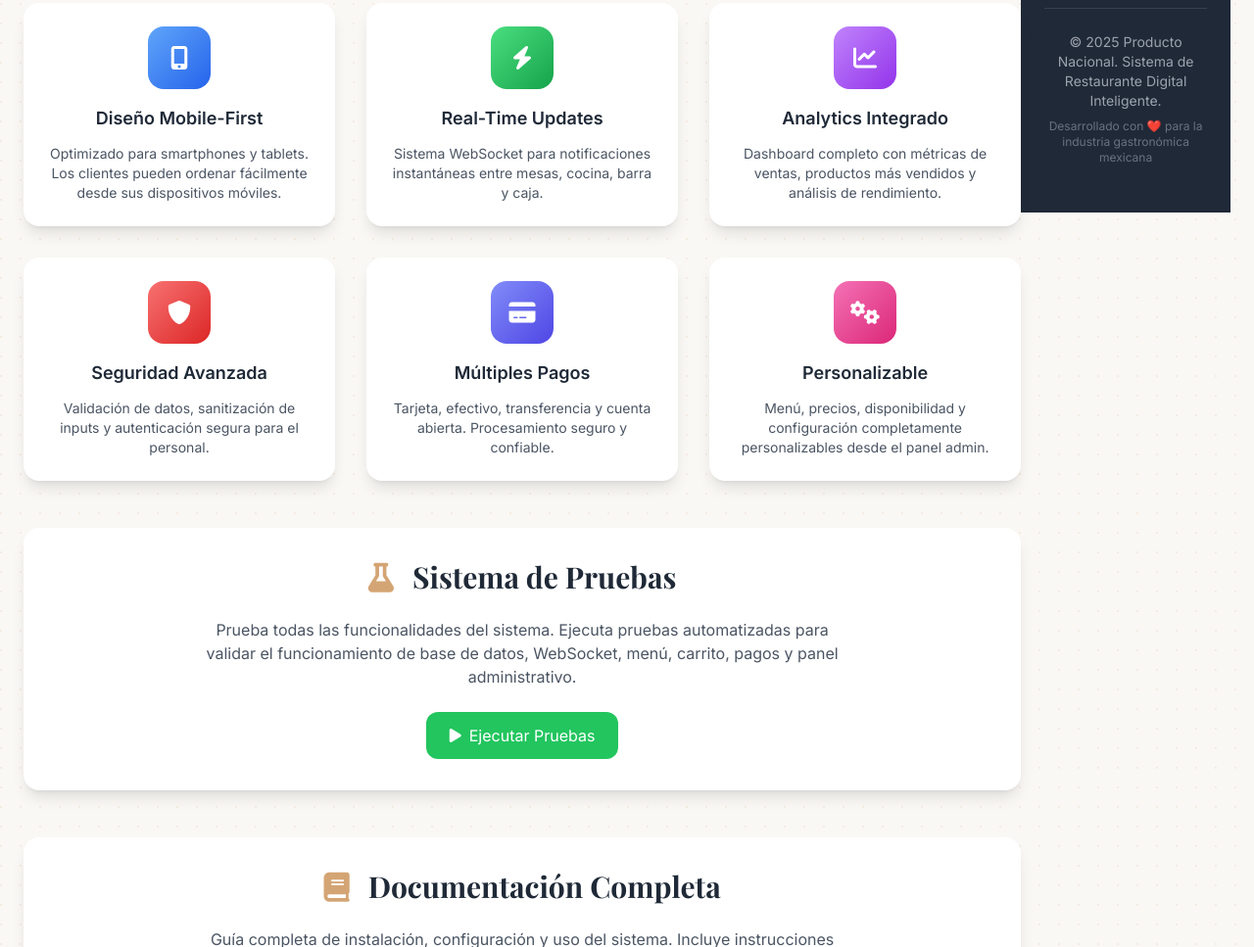
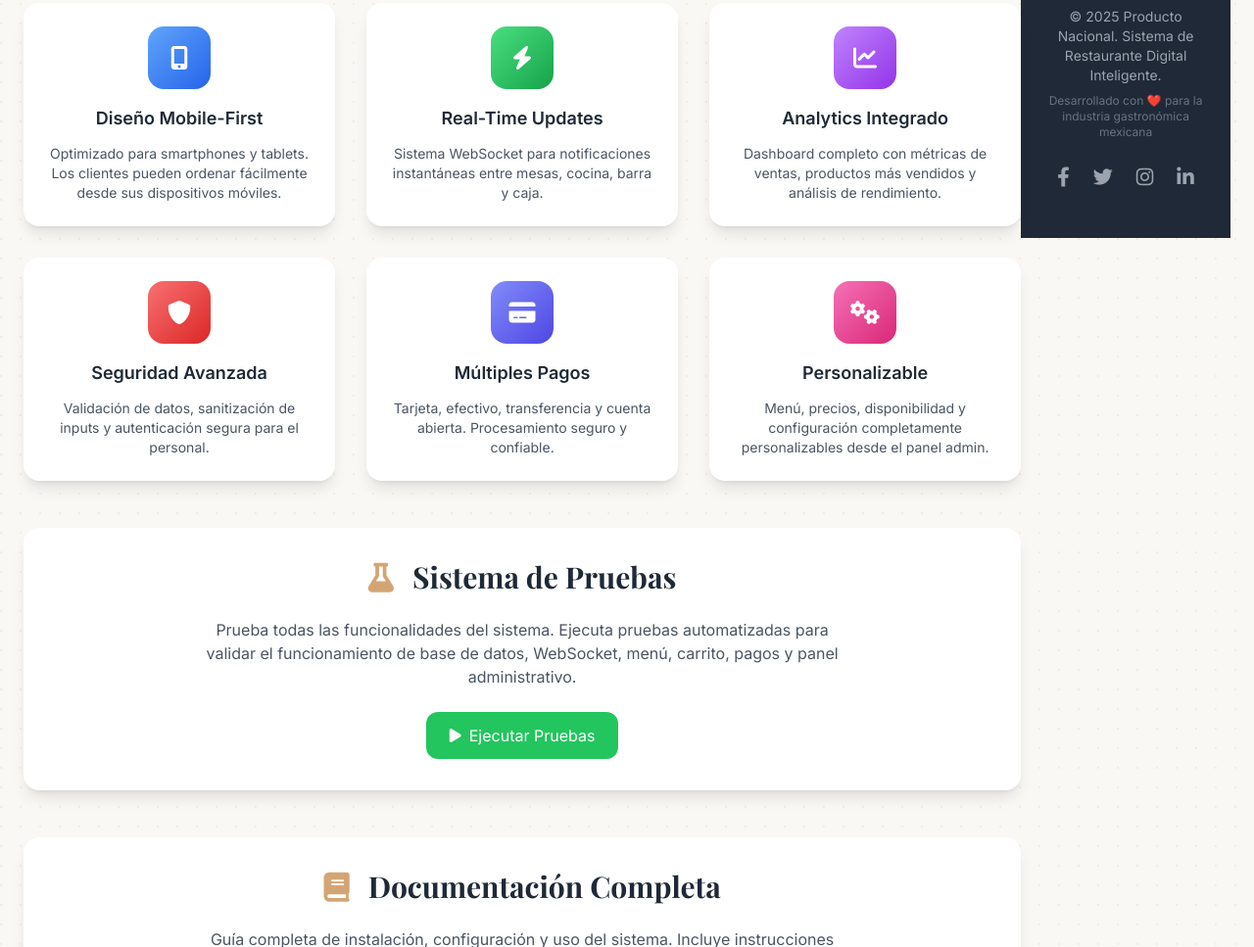
Before and after one commit to maucxto/productonacional, a website: page index.html in a window 1280 px wide. Shown: the part 1217-2184 px from the top of the page at 98% size. Drawn offline with nearby package versions, Linux system fonts and the light colour scheme.

Commit message:
Agrega iconos de redes sociales al footer

```diff
--- a/index.html
+++ b/index.html
@@ -310,6 +310,20 @@
                 <p class="text-xs text-gray-500 mt-2">
                     Desarrollado con ❤️ para la industria gastronómica mexicana
                 </p>
+                <div class="flex justify-center space-x-6 mt-6">
+                    <a href="https://facebook.com/productonacional" class="text-gray-400 hover:text-white transition-colors">
+                        <i class="fab fa-facebook-f text-xl"></i>
+                    </a>
+                    <a href="https://twitter.com/productonacional" class="text-gray-400 hover:text-white transition-colors">
+                        <i class="fab fa-twitter text-xl"></i>
+                    </a>
+                    <a href="https://instagram.com/productonacional" class="text-gray-400 hover:text-white transition-colors">
+                        <i class="fab fa-instagram text-xl"></i>
+                    </a>
+                    <a href="https://linkedin.com/company/productonacional" class="text-gray-400 hover:text-white transition-colors">
+                        <i class="fab fa-linkedin-in text-xl"></i>
+                    </a>
+                </div>
             </div>
         </div>
     </footer>
```
